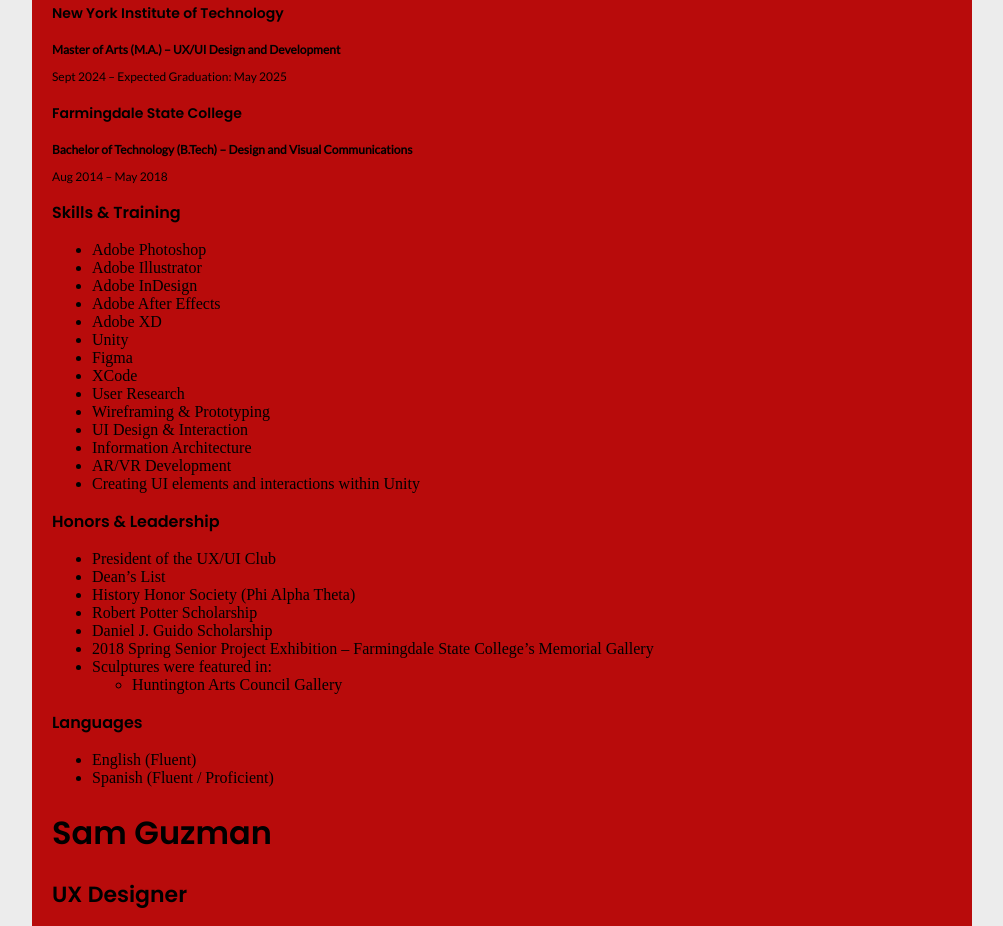
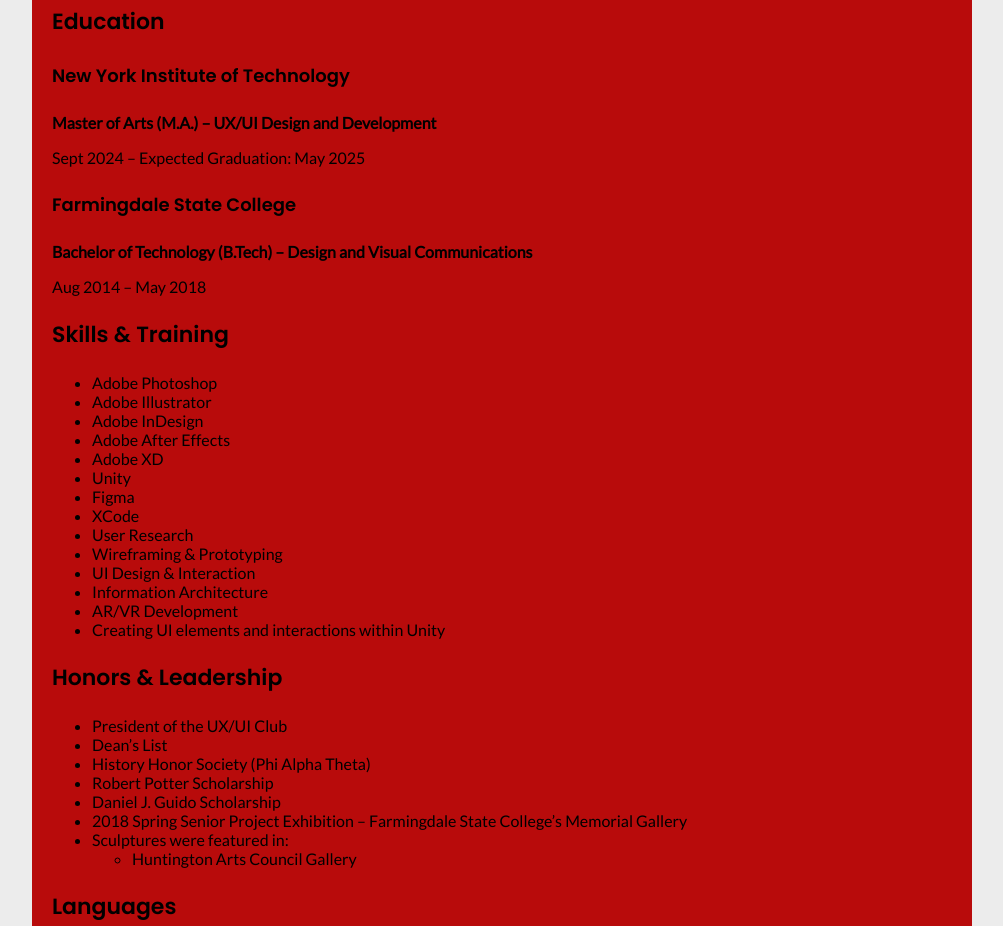
Before and after one commit to samguzman13/OnlineResume, a plain HTML site: page index.html in a window 1280 px wide. Shown: the part 243-1169 px from the top of the page, without its empty margins (138-1141 px from the left). Drawn offline with Linux system fonts and the light colour scheme.

Commit message:
made changes to font sizes and paragraphs

```diff
--- a/styles.css
+++ b/styles.css
@@ -1,5 +1,6 @@
 body {
     background-color: #ececec;
+    font-family: "Lato", serif;
 }
 
 .container {
@@ -23,26 +24,26 @@
         font-family: "Poppins", serif;
         font-weight: 400;
         font-style: normal;
-        font-size: 22px;
+        font-size: 24px;
 }
 
 h3{
         font-family: "Poppins", serif;
         font-weight: 200;
         font-style: normal;
-        font-size: 16px;
+        font-size: 22px;
 }
 h4{
     font-family: "Poppins", serif;
     font-weight: 200;
     font-style: normal;
-    font-size: 14px;
+    font-size: 18px;
 }
 
 p{
         font-family: "Lato", serif;
         font-weight: 400;
         font-style: normal;
-        font-size: 12px;
+        font-size: 16px;
 
 }
```
